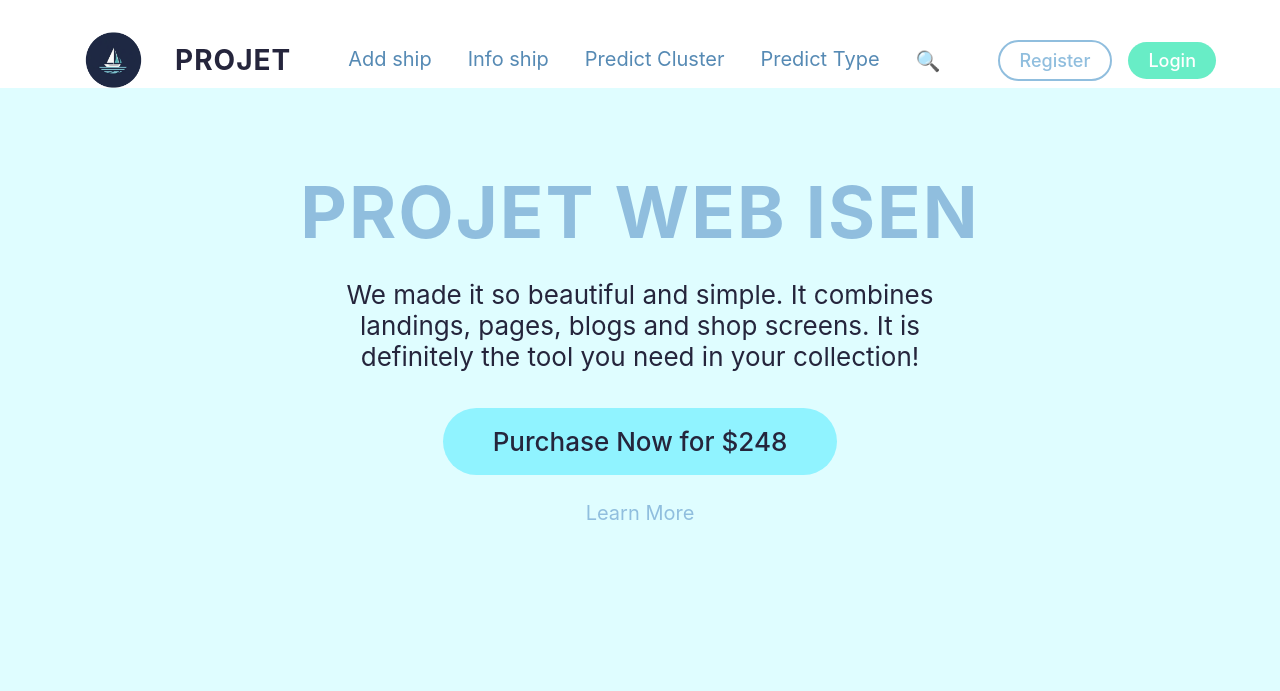
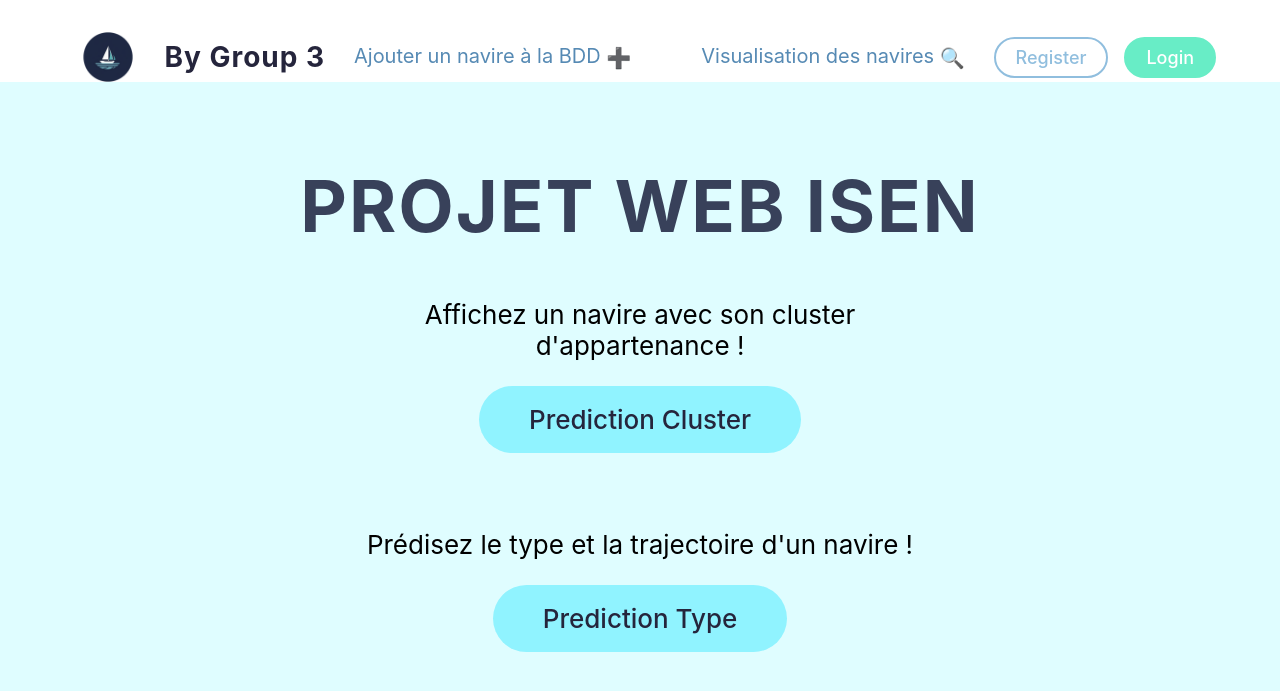
Before and after one commit to R5dM1st/Projet-WEB-ISEN, a PHP site: page / in a window 1280 px wide. Shown: the top 691 px of the page. Run offline with PHP 8.4, Linux system fonts and the light colour scheme.

Commit message:
fin fonc1

```diff
--- a/front/css/style.css
+++ b/front/css/style.css
@@ -11,7 +11,7 @@ body {
   justify-content: space-between;
   align-items: center;
   padding: 32px 64px 0 64px;
-  background: #ffffff; /* Couleur lavande pour la navbar */
+  background: #ffffff; /* Blanc pour la navbar */
 }
 
 .logo {
@@ -23,7 +23,7 @@ body {
 }
 
 .logo img {
-  height: 56px;   /* Taille du logo ajustable */
+  height: 50px;   /* Taille du logo ajustable */
   width: auto;
   margin-right: 12px;
   display: block;
@@ -31,7 +31,7 @@ body {
 
 .nav-links {
   display: flex;
-  gap: 36px;
+  gap: 70px;
   list-style: none;
   margin: 0;
   padding: 0;
@@ -50,7 +50,7 @@ body {
 }
 
 .nav-links a:hover {
-  color: #64c095; /* Vert menthe pour hover */
+  color: #68EDC6; /* Vert menthe pour hover */
 }
 
 .icon-search {
@@ -90,7 +90,7 @@ body {
 
 .sign-btn:hover {
   background: #90F3FF;     /* Bleu cyan clair pour hover */
-  color: #25253c;
+  color: #3c2625;
 }
 
 .main-content {
@@ -98,19 +98,19 @@ body {
   margin-top: 80px;
 }
 
-.title {
+.title { /*projetwebisen*/
   font-size: 72px;
   font-weight: 700;
-  margin-bottom: 24px;
+  margin-bottom: 50px;
   letter-spacing: 2px;
-  color: #90BEDE; /* Bleu moyen pour le titre */
+  color: #38415a; /* Bleu moyen pour le titre */
 }
 
-.subtitle {
+.subtitle {/*sous 'projetwebisen'*/
   font-size: 26px;
-  color: #25253c;
+  color: #000000;
   max-width: 620px;
-  margin: 0 auto 36px auto;
+  margin: 0 auto 25px auto;
   font-weight: 400;
 }
 
@@ -132,20 +132,6 @@ body {
   background: #68EDC6;
   color: #ffffff;
 }
-
-.learn-more {
-  display: block;
-  color: #90BEDE; /* Bleu moyen */
-  font-size: 20px;
-  text-decoration: none;
-  margin-top: 10px;
-  transition: color 0.2s;
-}
-
-.learn-more:hover {
-  color: #68EDC6;
-}
-
 
 /* Section d'authentification dans la navbar */
 .nav-auth {
@@ -180,7 +166,7 @@ body {
   font-size: 18px;
   font-weight: 500;
   padding: 8px 20px;
-  border: none;
+  border: 2px solid #68EDC6;
   border-radius: 24px;
   text-decoration: none;
   transition: all 0.3s ease;
@@ -189,4 +175,5 @@ body {
 .nav-auth .sign:hover {
   background-color: #90F3FF;
   color: #25253c;
+  border-color: #90F3FF;
 }
--- a/index.html
+++ b/index.html
@@ -13,14 +13,13 @@
   <nav class="navbar">
     <div class="logo">
       <img src="front/assets/img/logo.png" alt="Logo">
-      <span class="site-name">PROJET</span>
+      <span class="site-name">By Group 3</span>
     </div>
     <ul class="nav-links">
-      <li><a href="ajout.html">Add ship</a></li>
-      <li><a href="visualisation.html">Info ship</a></li>
-      <li><a href="prediction_cluster.html">Predict Cluster</a></li>
-      <li><a href="prediction_type.html">Predict Type</a></li>
-      <li><a href="#"><span class="icon-search">&#128269;</span></a></li>
+      <li><a href="ajout.html">Ajouter un navire à la BDD</a>
+      <a href="#"><span class="icon-search">&#10133;</span></a></li>
+      <li><a href="visualisation.html">Visualisation des navires</a>
+      <a href="#"><span class="icon-search">&#128269;</span></a></li>
     </ul>
     <div class="nav-auth">
       <a href="#" class="reg">Register</a>
@@ -31,11 +30,12 @@
   <main class="main-content">
     <h1 class="title">PROJET WEB ISEN</h1>
     <p class="subtitle">
-      We made it so beautiful and simple. It combines landings, pages, blogs and shop screens.
-      It is definitely the tool you need in your collection!
-    </p>
-    <a href="#" class="purchase-btn">Purchase Now for $248</a>
-    <a href="#" class="learn-more">Learn More</a>
+      Affichez un navire avec son cluster d'appartenance !</p>
+    <a href="prediction_cluster.html" class="purchase-btn">Prediction Cluster</a><br><br><br><br>
+    <p class="subtitle">
+      Prédisez le type et la trajectoire d'un navire !</p>
+    <a href="prediction_type.html" class="purchase-btn">Prediction Type</a>
+
   </main>
 
   <div class="modal" id="modal-register">
```
